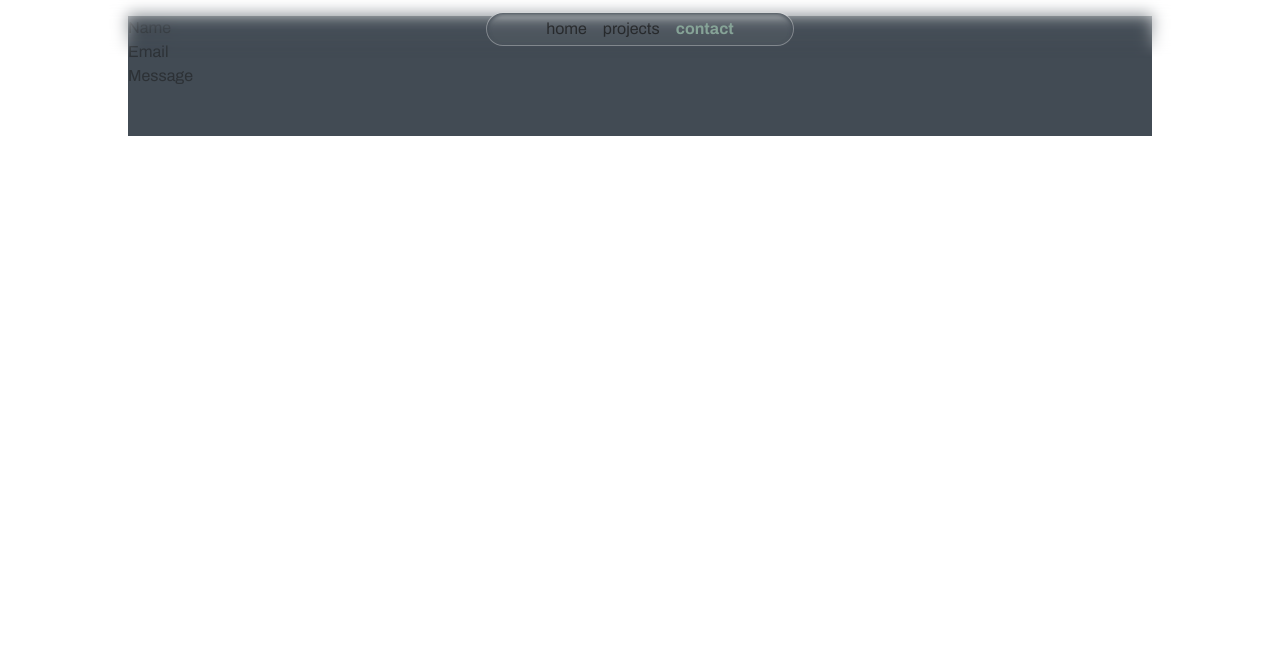
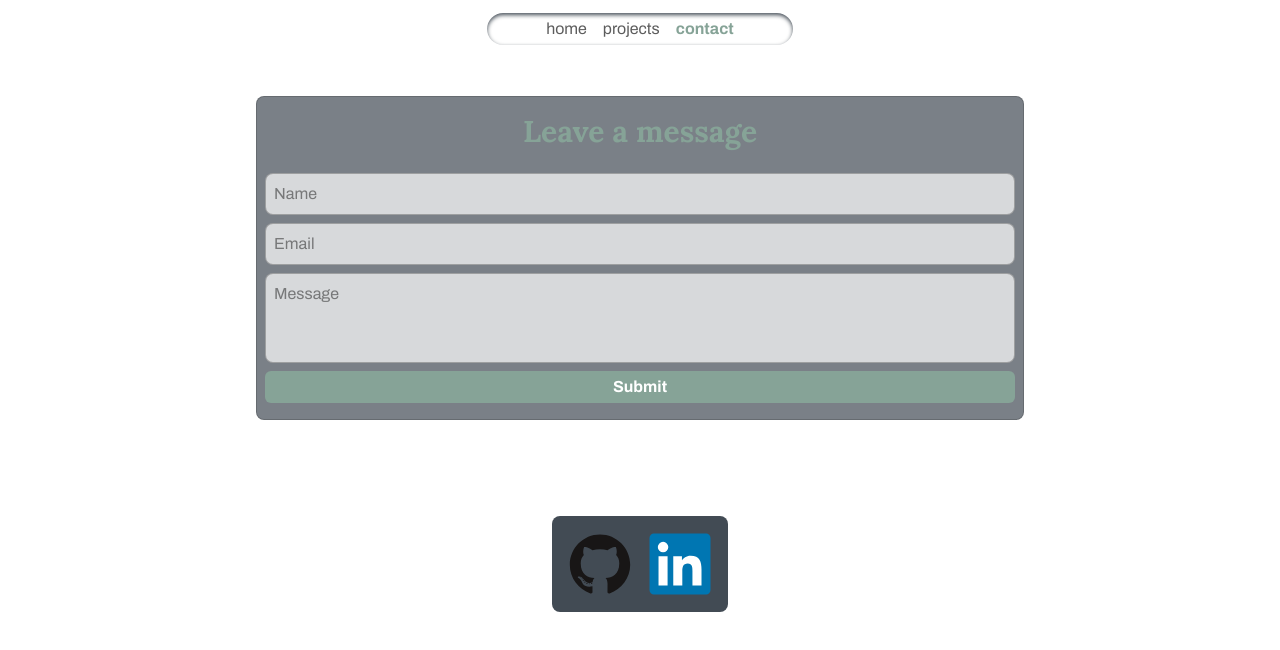
Before and after one commit to amrxt1/amritv, a Next.js app: page /contact in a window 1280 px wide. Shown: the top 650 px of the page. Built offline with nearby package versions, Linux system fonts and the light colour scheme.

Commit message:
Add Contact Form

```diff
--- a/src/app/contact/page.js
+++ b/src/app/contact/page.js
@@ -1,14 +1,23 @@
 "use client";
 import { motion } from "motion/react";
+import Container from "@/components/Container";
+import ContactForm from "@/components/ContactForm";
+import Link from "next/link";
 
 export default function Contact() {
   return (
-    <div className="px-32 mt-4">
-      <form className="grid bg-surface">
-        <input placeholder="Name" />
-        <input placeholder="Email" />
-        <textarea placeholder="Message" rows={3} className="resize-none" />
-      </form>
-    </div>
+    <Container className="mt-24">
+      <ContactForm />
+      <div className="mt-24 flex w-full justify-center">
+        <div className="bg-surface flex w-fit justify-center gap-4 rounded-lg p-4">
+          <Link href={"https://github.com/amrxt1"}>
+            <img src="/devicons/github.svg" alt="" className="size-16" />
+          </Link>
+          <Link href={"https://github.com/amrxt1"}>
+            <img src="/devicons/linkedin.svg" alt="" className="size-16" />
+          </Link>
+        </div>
+      </div>
+    </Container>
   );
 }
--- /dev/null
+++ b/src/components/ContactForm.jsx
@@ -0,0 +1,31 @@
+const ContactForm = () => {
+  return (
+    <>
+      <div className="w-full">
+        <form className="bg-surface/70 border-text/20 grid w-full gap-y-2 rounded-lg border px-2 py-4">
+          <h1 className="text-primary mb-4 text-center font-serif text-3xl font-bold">
+            Leave a message
+          </h1>
+          <input
+            placeholder="Name"
+            className="bg-background/70 text-text border-text/30 rounded-lg border p-2"
+          />
+          <input
+            placeholder="Email"
+            className="bg-background/70 text-text border-text/30 rounded-lg border p-2"
+          />
+          <textarea
+            placeholder="Message"
+            rows={3}
+            className="bg-background/70 text-text border-text/30 resize-none rounded-lg border p-2"
+          />
+          <button className="bg-primary text-background rounded-md p-1 px-2 font-bold">
+            Submit
+          </button>
+        </form>
+      </div>
+    </>
+  );
+};
+
+export default ContactForm;
--- a/src/components/Header.jsx
+++ b/src/components/Header.jsx
@@ -22,12 +22,11 @@ const navLinks = [
 
 export default function Header() {
   const path = usePathname();
-  console.log(path);
 
   return (
     <>
       <Container className="fixed top-0 z-50 w-full py-3">
-        <div className="absolute inset-0 -z-10 bg-white/4 backdrop-blur-[8px] [mask:linear-gradient(to_top,transparent,black)]" />{" "}
+        <div className="absolute inset-0 -z-10 backdrop-blur-[8px] [mask:linear-gradient(to_top,transparent,black)]" />{" "}
         <nav className="flex justify-center">
           <div className="text-text/70 shadow-surface flex min-w-[40%] justify-center gap-4 rounded-full border border-white/30 bg-white/5 px-8 py-1 shadow-inner backdrop-blur-[3px]">
             {navLinks.map((l, i) => (
--- a/src/components/Hero.jsx
+++ b/src/components/Hero.jsx
@@ -6,7 +6,7 @@ import { motion } from "motion/react";
 export default function Hero() {
   return (
     <Container>
-      <div className="text-text/50 flex h-[70vh] flex-col justify-center gap-4 font-serif">
+      <div className="text-text/90 flex h-[70vh] flex-col justify-center gap-4 font-serif">
         <motion.h1
           className="text-2xl"
           initial={{ opacity: 0, y: 10 }}
--- a/src/components/ProjectsRenderer.jsx
+++ b/src/components/ProjectsRenderer.jsx
@@ -310,12 +310,10 @@ const ProjectsRenderer = ({ margin = false, minimal = false }) => {
           >
             <span>{t}</span>
             {selectTech === t && (
-              <span className="bg-accent text-background ml-1 rounded-full px-0.5 text-xs">
-                (
+              <span className="bg-accent text-background ml-1 rounded-full px-1 text-xs">
                 {filteredProjects.length === 0
                   ? "none"
                   : filteredProjects.length}
-                )
               </span>
             )}
           </button>
```
Also changed, not shown: public/devicons/email.svg (added), public/devicons/linkedin.svg (added).
